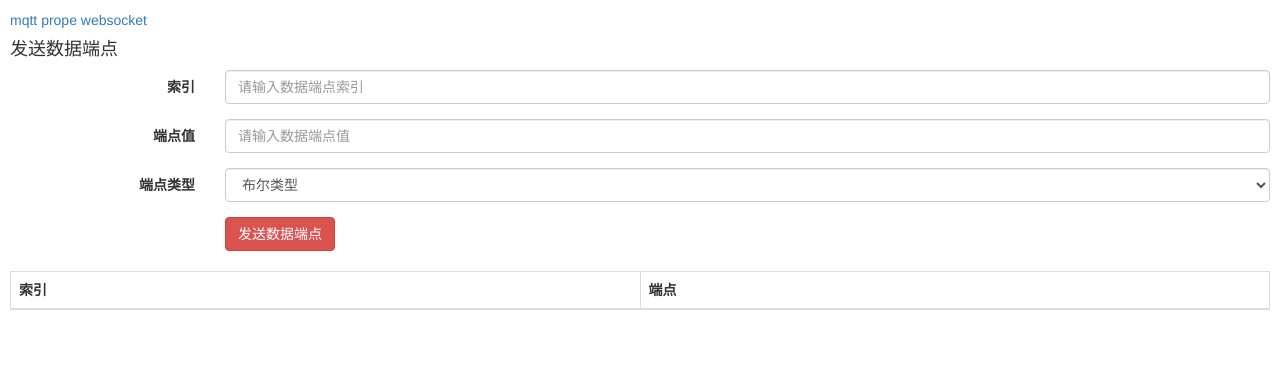
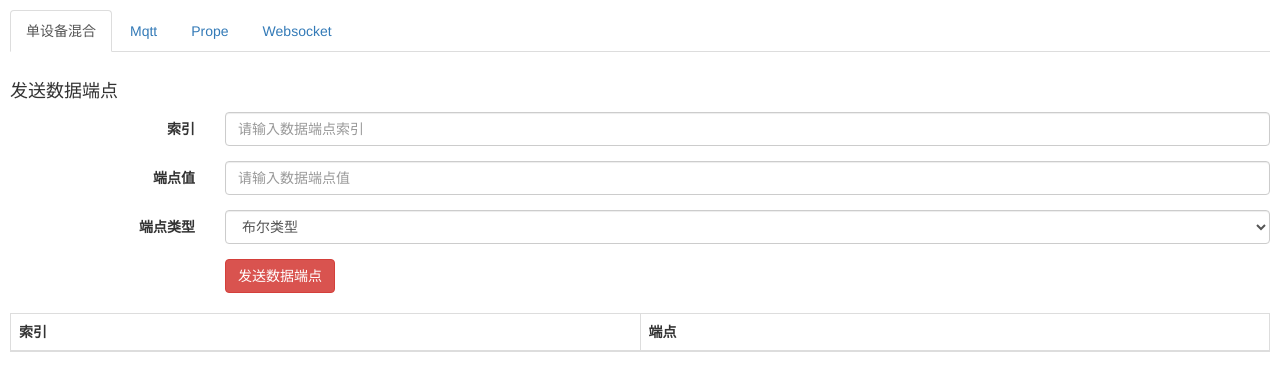
Before and after one commit to xlink-fe/xlink-jssdk-wechat-demo, a plain HTML site: page index.html in a window 1280 px wide. Drawn offline with Linux system fonts and the light colour scheme; no server answers.

Commit message:
完善demo

```diff
--- a/index.html
+++ b/index.html
@@ -24,9 +24,12 @@
 
 <body style="overflow: auto;padding: 10px;box-sizing: border-box;">
     <!-- 设备列表 -->
-    <a href="verson/mqtt.html">mqtt</a>
-    <a href="verson/prope.html">prope</a>
-    <a href="verson/websocket.html">websocket</a>
+    <ul class="nav nav-tabs" style="margin-bottom:30px;">
+        <li role="presentation" class="active"><a href="javascript:void(0)">单设备混合</a></li>
+        <li role="presentation" ><a href="verson/mqtt.html">Mqtt</a></li>
+        <li role="presentation"><a href="verson/prope.html">Prope</a></li>
+        <li role="presentation"><a href="verson/websocket.html">Websocket</a></li>
+    </ul>
     <div id="device" class="form-horizontal"></div>
     <!-- 索引端点 -->
     <h4>发送数据端点</h4>
```
Also changed, not shown: verson/mqtt.html (+6 -1 lines), verson/prope.html (+6 -1 lines), verson/websocket.html (+6 -1 lines).
